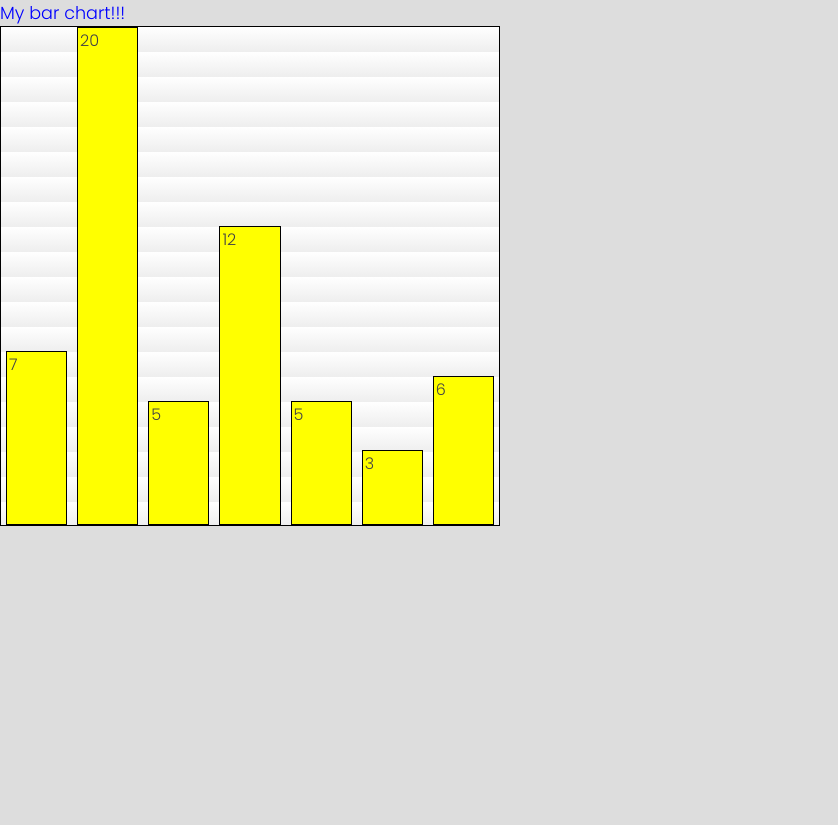
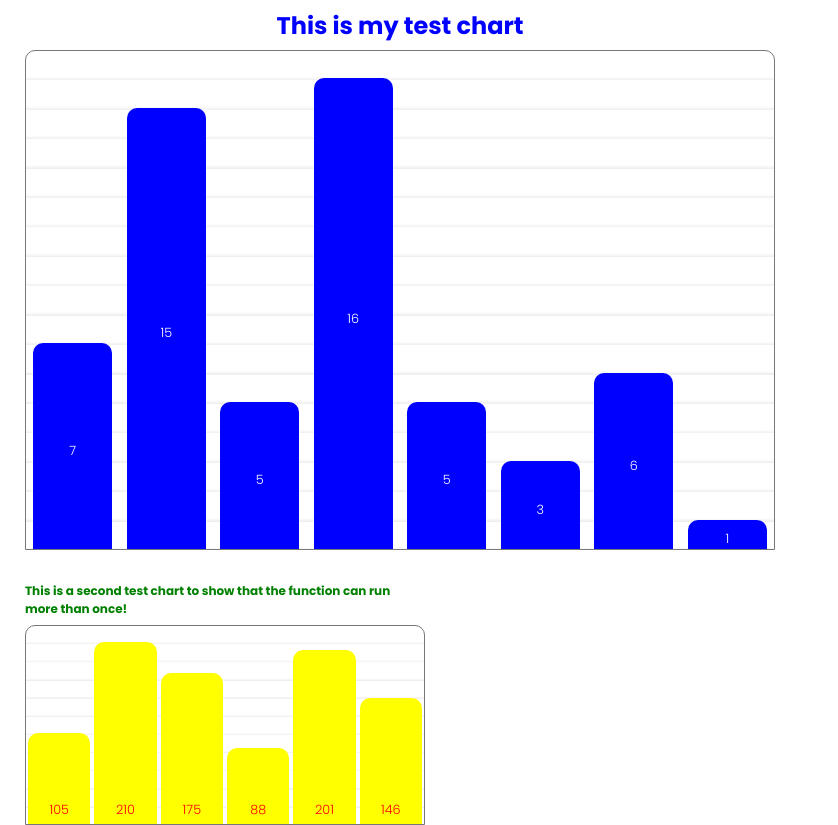
Before and after one commit to tai-de/bar-chart-project.io, a plain HTML site: page index.html in a window 1280 px wide. Shown: the whole page, without its empty margins (0-838 px from the left). Before the commit the page ends 800 px from the top, so only its background shows below. Drawn offline with nearby package versions, Linux system fonts and the light colour scheme.

Commit message:
add final bar chart project

```diff
--- a/index.html
+++ b/index.html
@@ -8,77 +8,79 @@
     <script src="https://ajax.googleapis.com/ajax/libs/jquery/3.6.0/jquery.min.js"></script>
   </head>
   <body>
-    <div id="chart"></div>
+    <div id="chart" style="margin-left: 25px;""></div>
+    <br />
+    <div id="chart2" style="margin-left: 25px;""></div>
       <script>
-        let chartData = [7,20,5,12,5,3,6];
-        let chartOptions = {
-          title_name: "My bar chart!!!",
-          title_size: '1.1em',
-          title_color: 'blue',
-          chart_width: 500,
-          chart_height: 500,
-          bar_color: 'yellow',
-          label_color: 'green',
-          bar_spacing: 2,
-          x_labels: [
-            "seven", "nine", "one", "three", "two", "eight", "six"
-          ],
-          y_interval: 5
-        };
-        let chartElement = "chart";
-
-        const drawBarChart = function(data, options, element) {
-          const maxValue = [...data].sort(function(a,b) {
-            return a - b;
-          }).reverse()[0]; ////// THIS IS THE MAX VALUE IN OUR ARRAY
-          let stepOne = Math.ceil(options.chart_height / maxValue)-1;
-          let stepTwo = Math.ceil(options.chart_height / maxValue);
+        const drawBarChart = function (data, options, element) {
+          const maxValue = Math.max(...[].concat(...data));
+          let steps = options.chart_height / (maxValue + Math.floor(maxValue / 10));
+          if (options.bar_label_pos == 'bottom') options.bar_label_pos = 'end';
+          let stack = false;
+          if (typeof data[0] === 'object') stack = true;
           const titleTemplate = $("<div/>")
-            .attr("id","title")
+            .attr("id", "title")
             .addClass("chart-title")
             .html(options.title_name)
             .css({
+              width: options.chart_width,
               color: options.title_color,
               'font-size': options.title_size
             });
           const chartTemplate = $("<div/>")
-            .attr("id","chart-container")
+            .attr("id", element + "-chart-container")
             .addClass("chart")
             .css({
               width: options.chart_width,
               height: options.chart_height,
-              display: 'flex',
-              'align-items': 'flex-end',
-              border: '1px solid black',
-              background: 'repeating-linear-gradient(white, #eee '+options.chart_height / maxValue+'px)',
+              background: 'repeating-linear-gradient(white, white, white, white, white, white, white, white , #eee ' + steps * Math.floor(maxValue / 10) + 'px)'
             });
-            $('#'+element).append(titleTemplate, chartTemplate); // add template to page?
-            for(let i = 0; i < data.length; i++) {
-              let barHeight = data[i] / maxValue * 100;
+          $('#' + element).append(titleTemplate, chartTemplate);
+          for (let i = 0; i < data.length; i++) {
+            let barHeight = data[i] * steps;
             let barWidth = options.chart_width / data.length;
-              $('#chart-container').append($("<div/>")
-                .attr("id",i)
+            $('#' + element + '-chart-container').append($("<div/>")
+              .attr("id", i)
               .addClass("data-bar")
               .html(data[i])
               .css({
-                  display: 'inline-block',
-                  padding: '0px 2px',
-                  border: '1px solid black',
+                color: options.bar_label_color,
                 'background-color': options.bar_color,
-                  'min-width': '50px',
-                  height: barHeight + '%',
-                  width: barWidth + '%',
+                height: barHeight + 'px',
+                width: barWidth + 'px',
                 'margin-left': options.bar_spacing / 2 + '%',
-                  'margin-right': options.bar_spacing / 2 + '%'
+                'margin-right': options.bar_spacing / 2 + '%',
+                'align-items': options.bar_label_pos
               }));
           }
         }
 
-        drawBarChart(chartData, chartOptions, chartElement); // draws chart based on static variables for debug
+        drawBarChart([7,15,5,16,5,3,6,1], {
+          title_name: "This is my test chart",
+          title_size: '1.5em',
+          title_color: 'blue',
+          chart_width: 750,
+          chart_height: 500,
+          bar_color: 'blue',
+          bar_label_pos: 'center',
+          bar_label_color: 'white',
+          bar_spacing: 2
+        }, "chart");
+
+
+        drawBarChart([105,210,175,88,201,146], {
+          title_name: "This is a second test chart to\
+          show that the function can run more than once!",
+          title_size: '0.75em',
+          title_color: 'green',
+          chart_width: 400,
+          chart_height: 200,
+          bar_color: 'yellow',
+          bar_label_pos: 'bottom',
+          bar_label_color: 'red',
+          bar_spacing: 1,
+        }, "chart2");
 
       </script>
   </body>
 </html>
-
-
-<!-- version two -->
--- a/style.css
+++ b/style.css
@@ -14,35 +14,44 @@ Bold 700 + italic */
 }
 
 :root {
-  --color-a: #444;
+  --color-a: #777; //dark
+  --color-b: #eee; //background
 }
 
 body {
-  background: #ddd;
+  background: var(--color-b);
   color: var(--color-a);
   font-family: 'Poppins', sans-serif;
   font-weight: 300;
 }
-/*
-div {
-  padding: 50px 50px;
-  display: inline-block;
-  border: 1px solid black;
-  width: 600px;
+
+.chart-title {
+  display: flex;
+  align-items: center;
+  justify-content: center;
+  height: 50px;
+  font-weight: 700;
+ }
+
+.chart {
+  display: flex;
+  align-items: flex-end;
+  border: 1px solid var(--color-a);
+  border-radius: 10px 10px 0 0;
+ }
+
+ .data-bar {
+  justify-content: center;
+  position: relative;
+  display: flex;
+  border-radius: 10px 10px 0 0;
+  font-size: 0.8em;
+  padding-top: 10px;
+  border-top: 5px solid transparent;
+  border-bottom: 5px solid transparent;
+ }
+
+.data-bar:hover {
+  border-bottom: 5px double rgba(0,0,0,0.25);
+  font-size: 1.0em;
 }
-
-div div {
-  padding: 5px 25px;
-  margin: 0px 10px;
-  width: 5%;
-}
-
-div h1 {
-  border: 1px solid black;
-  padding: 5px 0px;
-  text-align: center;
-  font-weight: 700;
-  font-style: italic;
-  color: #00f;
-}
- */
```
Also changed, not shown: readme.md, screenshots/bar-chart-html-divs.png (added), screenshots/bar-chart-html-functions.png (added), screenshots/bar-chart-live-output.png (added), 2 other files. Lines whose indentation alone changed are shown as unchanged.
